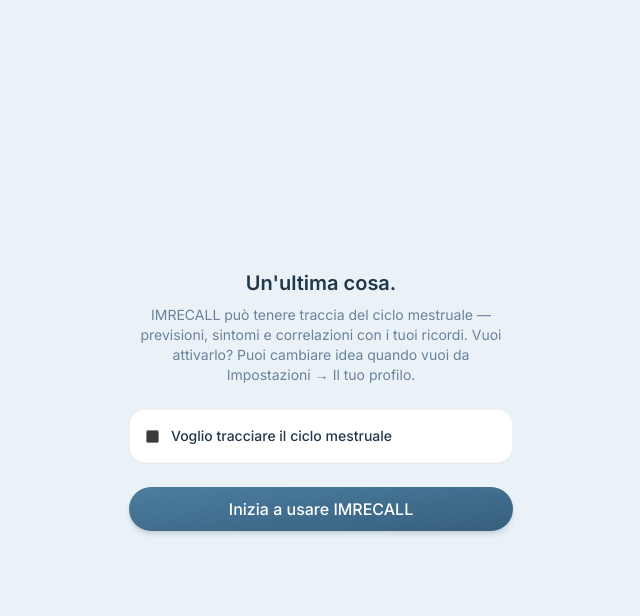
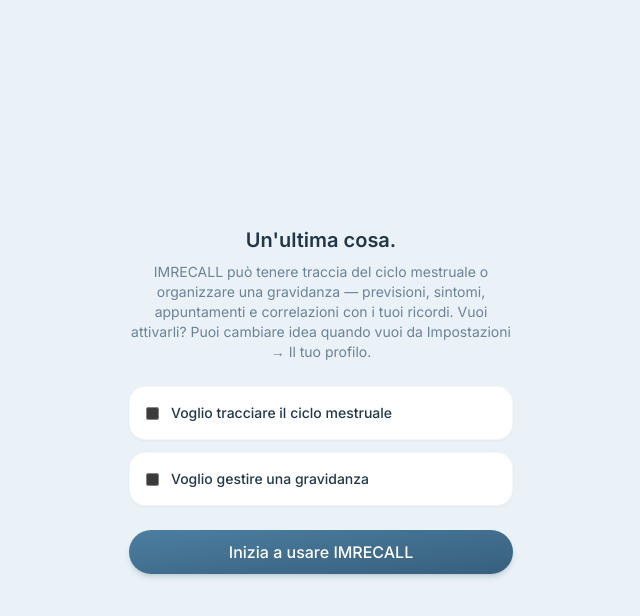
Before and after one commit to Ghostlineapps/imrecall, a Next.js app: page /onboarding in a window 1280 px wide. Both pictures are taken after a click on the button "Salta per ora, lo faccio più tardi". Shown: the top 616 px of the page, without its empty margins (319-959 px from the left). Built offline with nearby package versions, Linux system fonts and the light colour scheme.

Commit message:
Add pregnancy-tracking checkbox to onboarding health step

```diff
--- a/src/app/onboarding/page.tsx
+++ b/src/app/onboarding/page.tsx
@@ -15,14 +15,17 @@
 // profiles.onboarding_completed, migration 029 per il backfill di chi era
 // già utente prima di questa modifica).
 //
-// Ultimo passaggio, "cycle" (migration 033): chiediamo se attivare il
-// tracciamento del ciclo mestruale invece di dedurlo dal sesso in fase di
-// registrazione — una domanda diretta, non obbligatoria (chi non spunta
-// nulla e continua ottiene semplicemente tracks_cycle=false, cambiabile
-// in qualsiasi momento da Impostazioni → Il tuo profilo) e indipendente
-// da chi risponde: non presuppone che debba farlo la persona che si
-// registra in prima persona, così funziona anche per chi vuole tracciare
-// il ciclo di qualcun altro (es. un partner) inserendo lui i dati.
+// Ultimo passaggio, "health" (migration 033 + 034): due domande dirette,
+// indipendenti tra loro e non obbligatorie, invece di dedurre nulla dal
+// sesso in fase di registrazione — chi non spunta nulla e continua ottiene
+// semplicemente tracks_cycle=false e tracks_pregnancy=false, cambiabile in
+// qualsiasi momento da Impostazioni → Il tuo profilo. Entrambe indipendenti
+// da chi risponde: non presuppongono che debba farlo la persona che si
+// registra in prima persona, così funzionano anche per chi vuole tracciare
+// il ciclo o la gravidanza di qualcun altro (es. un partner) inserendo lui
+// i dati. Niente cartelle "Salute uomo/donna" per differenziarle: l'intento
+// diretto copre lo stesso bisogno (non mostrare a chi non serve) senza
+// introdurre una categorizzazione per identità.
 // Mostrata sempre come ultimo step, sia per chi importa ricordi sia per
 // chi salta subito dall'intro, così copre anche chi si registra con
 // Google (nessun campo aggiuntivo nel form di signup).
@@ -31,7 +34,7 @@ import { useRef, useState } from "react";
 import { useRouter } from "next/navigation";
 import { extractPointsFromPhotos, parseTakeoutFile, sendPointsInChunks } from "@/lib/import/locationImport";
 
-type Step = "intro" | "importing" | "reveal" | "no-highlights" | "cycle";
+type Step = "intro" | "importing" | "reveal" | "no-highlights" | "health";
 
 type Highlight = {
   recorded_at: string;
@@ -55,11 +58,15 @@ function yearsAgo(iso: string): string {
   return rounded === 1 ? "un anno fa" : `${rounded} anni fa`;
 }
 
-async function completeOnboarding(tracksCycle: boolean) {
+async function completeOnboarding(tracksCycle: boolean, tracksPregnancy: boolean) {
   await fetch("/api/profile", {
     method: "PATCH",
     headers: { "Content-Type": "application/json" },
-    body: JSON.stringify({ onboarding_completed: true, tracks_cycle: tracksCycle }),
+    body: JSON.stringify({
+      onboarding_completed: true,
+      tracks_cycle: tracksCycle,
+      tracks_pregnancy: tracksPregnancy,
+    }),
   }).catch(() => {});
 }
 
@@ -72,6 +79,7 @@ export default function OnboardingPage() {
   const [highlights, setHighlights] = useState<Highlight[]>([]);
   const [finishing, setFinishing] = useState(false);
   const [tracksCycle, setTracksCycle] = useState(false);
+  const [tracksPregnancy, setTracksPregnancy] = useState(false);
 
   const photoInputRef = useRef<HTMLInputElement>(null);
   const takeoutInputRef = useRef<HTMLInputElement>(null);
@@ -173,21 +181,21 @@ export default function OnboardingPage() {
   }
 
   // "reveal" e "no-highlights" non finiscono più direttamente l'onboarding:
-  // passano dallo step "cycle" prima di tornare a /home, così la domanda
-  // sul ciclo arriva sempre come ultimo passaggio, qualunque strada abbia
-  // preso l'utente prima (import riuscito, nessun momento saliente
-  // trovato, o skip immediato dall'intro).
+  // passano dallo step "health" prima di tornare a /home, così le domande
+  // su ciclo e gravidanza arrivano sempre come ultimo passaggio, qualunque
+  // strada abbia preso l'utente prima (import riuscito, nessun momento
+  // saliente trovato, o skip immediato dall'intro).
   function handleFinish() {
-    setStep("cycle");
+    setStep("health");
   }
 
   function handleSkip() {
-    setStep("cycle");
+    setStep("health");
   }
 
-  async function handleCycleContinue() {
+  async function handleHealthContinue() {
     setFinishing(true);
-    await completeOnboarding(tracksCycle);
+    await completeOnboarding(tracksCycle, tracksPregnancy);
     router.replace("/home");
   }
 
@@ -313,17 +321,18 @@ export default function OnboardingPage() {
         </div>
       )}
 
-      {step === "cycle" && (
+      {step === "health" && (
         <div className="flex-1 flex flex-col justify-center max-w-sm mx-auto w-full space-y-6 text-center animate-fade-in">
           <div className="space-y-2">
             <h1 className="text-xl font-semibold">Un&apos;ultima cosa.</h1>
             <p className="text-celeste-muted text-sm">
-              IMRECALL può tenere traccia del ciclo mestruale — previsioni, sintomi e
-              correlazioni con i tuoi ricordi. Vuoi attivarlo? Puoi cambiare idea quando vuoi da
-              Impostazioni → Il tuo profilo.
+              IMRECALL può tenere traccia del ciclo mestruale o organizzare una gravidanza —
+              previsioni, sintomi, appuntamenti e correlazioni con i tuoi ricordi. Vuoi attivarli?
+              Puoi cambiare idea quando vuoi da Impostazioni → Il tuo profilo.
             </p>
           </div>
 
+          <div className="space-y-3">
             <label className="card-light flex items-center gap-3 text-left cursor-pointer">
               <input
                 type="checkbox"
@@ -334,7 +343,18 @@ export default function OnboardingPage() {
               <span className="text-sm font-medium">Voglio tracciare il ciclo mestruale</span>
             </label>
 
-          <button onClick={handleCycleContinue} disabled={finishing} className="btn-primary-light w-full">
+            <label className="card-light flex items-center gap-3 text-left cursor-pointer">
+              <input
+                type="checkbox"
+                checked={tracksPregnancy}
+                onChange={(e) => setTracksPregnancy(e.target.checked)}
+                className="shrink-0"
+              />
+              <span className="text-sm font-medium">Voglio gestire una gravidanza</span>
+            </label>
+          </div>
+
+          <button onClick={handleHealthContinue} disabled={finishing} className="btn-primary-light w-full">
             {finishing ? "Un attimo…" : "Inizia a usare IMRECALL"}
           </button>
         </div>
```
Lines whose indentation alone changed are shown as unchanged.
